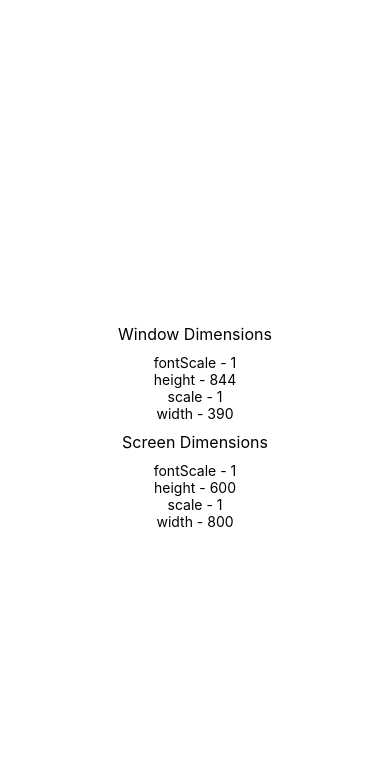
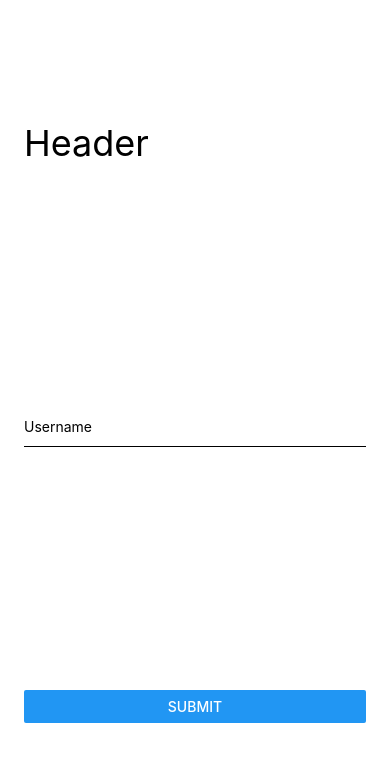
Before and after one commit to zdTang/my-app-react_native, a React Native app: screen / in a window 390 px wide. Shown: the top 762 px of the page. Built offline with nearby package versions, Linux system fonts and the light colour scheme.

Commit message:
Others - KeyboardAvoidingView

```diff
--- a/App.js
+++ b/App.js
@@ -1,46 +1,48 @@
-import React, { useState, useEffect } from "react";
-import { View, StyleSheet, Text, Dimensions } from "react-native";
+import React from 'react';
+import { View, KeyboardAvoidingView, TextInput, StyleSheet, Text, Platform, TouchableWithoutFeedback, Button, Keyboard  } from 'react-native';
 
-const window = Dimensions.get("window");
-const screen = Dimensions.get("screen");
-
-const App = () => {
-  const [dimensions, setDimensions] = useState({ window, screen });
-
-  useEffect(() => {
-    const subscription = Dimensions.addEventListener(
-      "change",
-      ({ window, screen }) => {
-        setDimensions({ window, screen });
-      }
-    );
-    return () => subscription?.remove();
-  });
-
+const KeyboardAvoidingComponent = () => {
   return (
-    <View style={styles.container}>
-      <Text style={styles.header}>Window Dimensions</Text>
-      {Object.entries(dimensions.window).map(([key, value]) => (
-        <Text>{key} - {value}</Text>
-      ))}
-      <Text style={styles.header}>Screen Dimensions</Text>
-      {Object.entries(dimensions.screen).map(([key, value]) => (
-        <Text>{key} - {value}</Text>
-      ))}
-    </View>
+    <KeyboardAvoidingView
+      behavior={Platform.OS === "ios" ? "padding" : "height"}
+      style={styles.container}
+    >
+      <TouchableWithoutFeedback onPress={Keyboard.dismiss}>
+        <View style={styles.inner}>
+          <Text style={styles.header}>Header</Text>
+          <TextInput placeholder="Username" style={styles.textInput} />
+          <View style={styles.btnContainer}>
+            <Button title="Submit" onPress={() => null} />
+          </View>
+        </View>
+      </TouchableWithoutFeedback>
+    </KeyboardAvoidingView>
   );
-}
+};
 
 const styles = StyleSheet.create({
   container: {
+    flex: 1
+  },
+  inner: {
+    padding: 24,
     flex: 1,
-    justifyContent: "center",
-    alignItems: "center"
+    justifyContent: "space-around"
   },
   header: {
-    fontSize: 16,
-    marginVertical: 10
+    fontSize: 36,
+    marginBottom: 48
+  },
+  textInput: {
+    height: 40,
+    borderColor: "#000000",
+    borderBottomWidth: 1,
+    marginBottom: 36
+  },
+  btnContainer: {
+    backgroundColor: "white",
+    marginTop: 12
   }
 });
 
-export default App;
+export default KeyboardAvoidingComponent;
```
